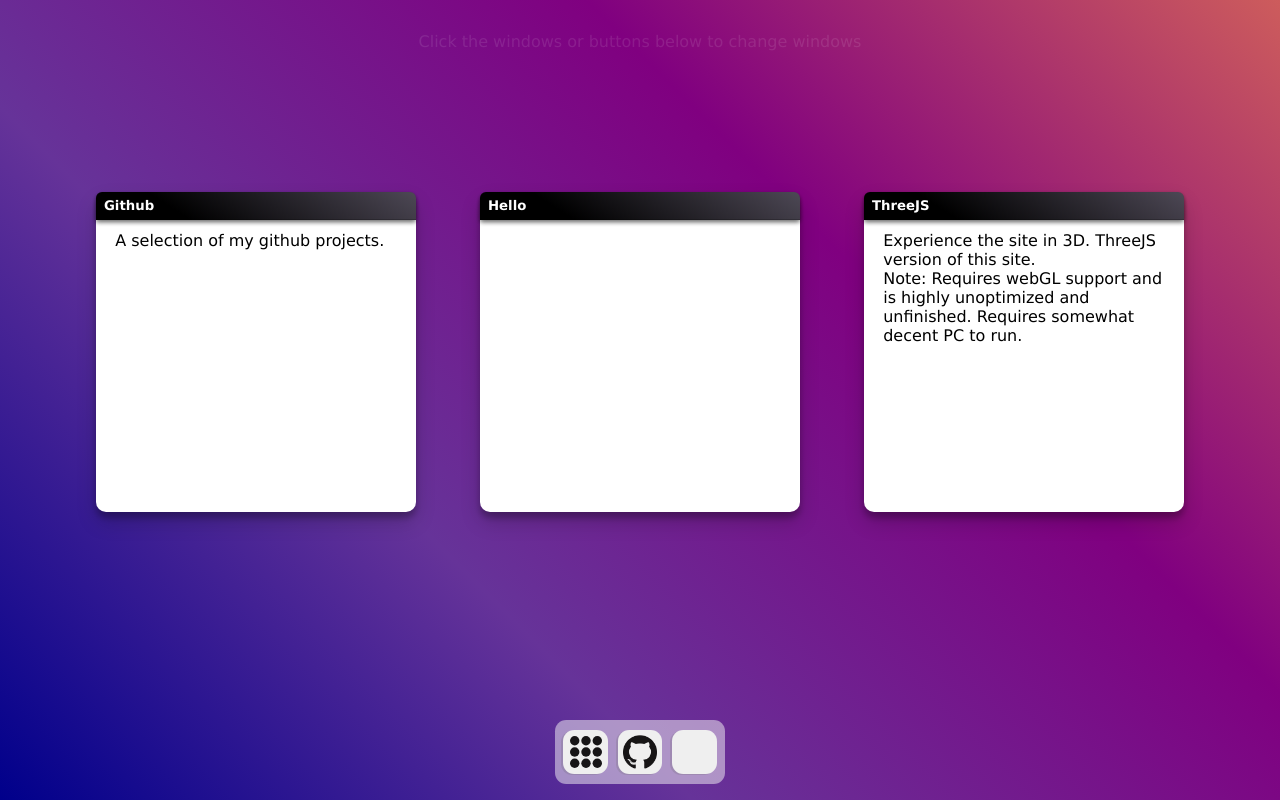
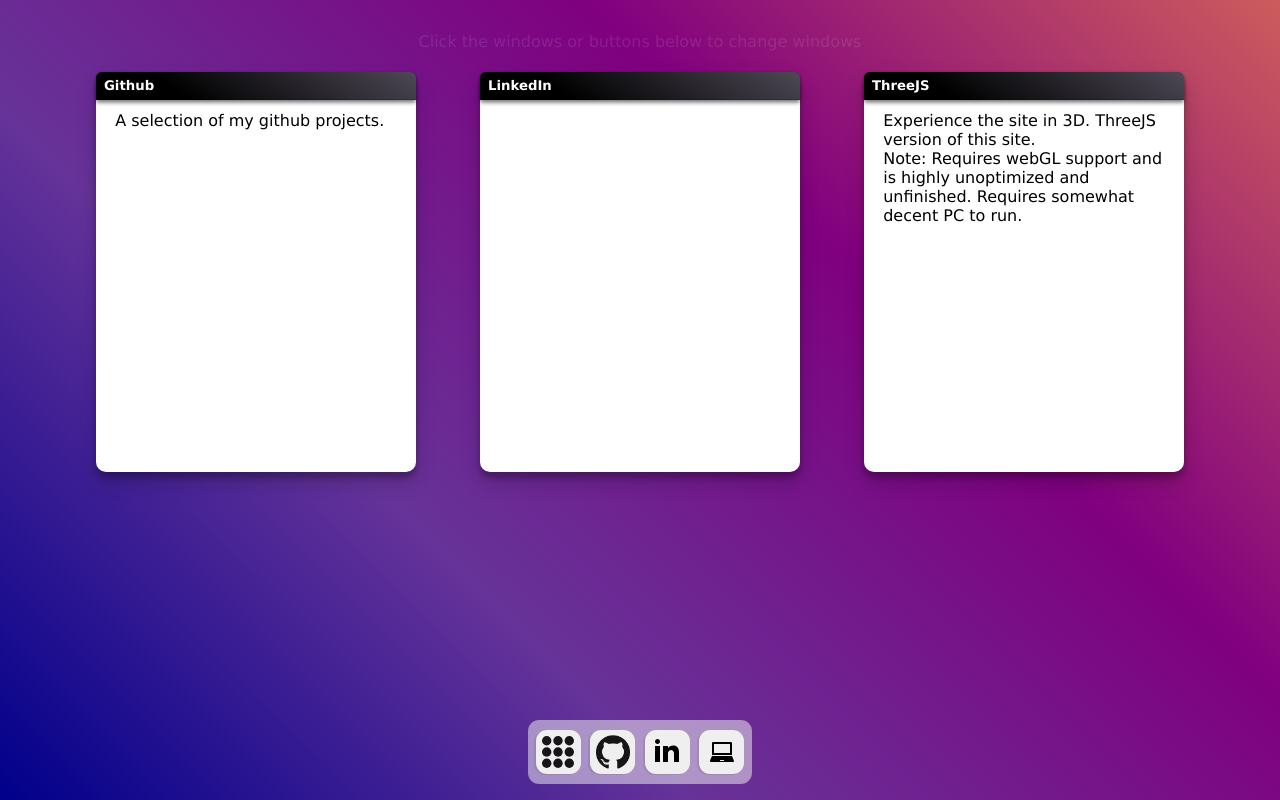
Before and after one commit to G3neraattori/pagestjsportfolio, a website built with Vite: page index.html in a window 1280 px wide. Built offline with nearby package versions, Linux system fonts and the light colour scheme.

Commit message:
Added button functionality, scaling

```diff
--- a/index.html
+++ b/index.html
@@ -12,6 +12,7 @@
     <div id="help" class="fade-out">
       Click the windows or buttons below to change windows
     </div>
+    <div id="windowsContainer">
       <div id="startup1" class="pcwindow" style="display: flex">
         <div class="browserBar">
           <h5 class="browserText">Github</h5>
@@ -20,9 +21,9 @@
             A selection of my github projects.
         </div>
       </div>
-    <div id="startup2" class="pcwindow" style="display: flex">
+      <div id="startup2" class="pcwindow" style="display: flex" onclick="window.open('https://www.linkedin.com/',target='_blank');">
         <div class="browserBar">
-        <h5 class="browserText">Hello</h5>
+          <h5 class="browserText">LinkedIn</h5>
         </div>
         <div class="pcwindowContent">
 
@@ -38,7 +39,7 @@
           Note: Requires webGL support and is highly unoptimized and unfinished. Requires somewhat decent PC to run.
         </div>
       </div>
-
+    </div>
     <div id="gitPortfolio" style="display: none">
       <div class="browserBar">
 <!--        <button id="closeButton" class="gitButton" onclick="showGit()">X</button>-->
@@ -48,7 +49,7 @@
         <h5 class="browserText">Github Portfolio</h5>
       </div>
       <div id="portfolioContent">
-        <div class="gitContainer" onclick="window.open('https://github.com/G3neraattori/KyykkaHaukiBotti',target='_blank');" >
+        <div class="gitContainer" onclick="window.open('https://github.com/G3neraattori/pagestjsportfolio',target='_blank');" >
           <div class="gitCardHeader">
             <p class="gitHeaderText">This site!</p>
             <hr class="gitHr">
@@ -121,7 +122,12 @@
   <div id="taskbar" class="container">
     <button id="menuButton"></button>
     <button id="gitButton" class="gitButton" onclick="showGit()"></button>
-    <button id="meButton"></button>
+    <button id="linkedInButton" onclick="window.open('https://www.linkedin.com/',target='_blank');">
+      <svg xmlns="http://www.w3.org/2000/svg" width="24" height="24" viewBox="0 0 24 24"><path d="M4.98 3.5c0 1.381-1.11 2.5-2.48 2.5s-2.48-1.119-2.48-2.5c0-1.38 1.11-2.5 2.48-2.5s2.48 1.12 2.48 2.5zm.02 4.5h-5v16h5v-16zm7.982 0h-4.968v16h4.969v-8.399c0-4.67 6.029-5.052 6.029 0v8.399h4.988v-10.131c0-7.88-8.922-7.593-11.018-3.714v-2.155z"/></svg>
+    </button>
+    <button id="meButton">
+      <svg id="laptopsvg" xmlns="http://www.w3.org/2000/svg" width="24" height="24" viewBox="0 0 24 24"><path d="M22 3.2c0-.663-.537-1.2-1.2-1.2h-17.6c-.663 0-1.2.537-1.2 1.2v11.8h20v-11.8zm-2 9.8h-16v-9h16v9zm2 3h-20c-.197.372-2 4.582-2 4.998 0 .522.418 1.002 1.002 1.002h21.996c.584 0 1.002-.48 1.002-1.002 0-.416-1.803-4.626-2-4.998zm-12.229 5l.467-1h3.523l.467 1h-4.457z"/></svg>
+    </button>
   </div>
 </footer>
 <script src="/desktop.js"></script>
--- a/main.js
+++ b/main.js
@@ -387,3 +387,4 @@
 
 document.getElementById('arrow-down').addEventListener('click', divClick);
 document.getElementById('meButton').addEventListener('click', start);
+document.getElementById('startup3').addEventListener('click', start);
--- a/public/desktop.js
+++ b/public/desktop.js
@@ -3,6 +3,8 @@
 
 function showGit() {
     if (git.style.display === "none") {
+        document.getElementById("windowsContainer").style.display = "none"
+
         git.style.display = "flex";
         for(let i = 0; i < mainMenu.length; i++){
             mainMenu[i].style.display = "none";
@@ -15,6 +17,7 @@
 function showMenu(){
     if (mainMenu[0].style.display === "none") {
         clearAll()
+        document.getElementById("windowsContainer").style.display = "flex"
         for(let i = 0; i < mainMenu.length; i++){
             mainMenu[i].style.display = "flex";
         }
@@ -28,6 +31,7 @@
     for(let i = 0; i < mainMenu.length; i++){
         mainMenu[i].style.display = "none";
     }
+    document.getElementById("windowsContainer").style.display = "none";
 
 }
 
@@ -40,5 +44,8 @@
 }, false);
 
 
+
+/*Listeners*/
 document.getElementById("menuButton").addEventListener('click', showMenu)
 document.getElementById("closeButton").addEventListener('click', showGit)
+document.getElementById("startup1").addEventListener('click', showGit)
--- a/style.css
+++ b/style.css
@@ -133,7 +133,7 @@
     left: 0;
     color: white;
     text-align: center;
-
+    z-index: -99;
 }
 .fade-out {
     animation: fadeOut ease 8s forwards;
@@ -157,15 +157,28 @@
     flex-direction: column;
     box-shadow: rgba(0, 0, 0, 0.19) 0px 10px 20px, rgba(0, 0, 0, 0.23) 0px 6px 6px;
 }
+#windowsContainer{
+    margin-top: 2.5rem;
+    height: 100%;
+    display: flex;
+    overflow: hidden;
+    min-height: 10px;
+    min-width: 10px;
+ }
+
 .pcwindow{
     border-radius: 10px;
     background: white;
-    height: 20rem;
+    max-width: 30rem;
+    max-height: 25rem;
     width: 20rem;
     margin: 2rem;
     display: flex;
+    min-height: 10px;
+    min-width: 10px;
     flex-direction: column;
     box-shadow: rgba(0, 0, 0, 0.19) 0px 10px 20px, rgba(0, 0, 0, 0.23) 0px 6px 6px;
+    cursor: pointer;
 }
 .pcwindowContent{
     padding: 1rem;
@@ -173,6 +186,7 @@
     padding-left: 1.2rem;
     font-weight: 300;
     text-align: left;
+    overflow: auto;
 
 }
 .browserBar{
@@ -337,7 +351,7 @@
 }
 
 
-#menuButton, #gitButton, #meButton{
+#menuButton, #gitButton, #meButton, #linkedInButton{
     height: 2.8rem;
     width: 2.8rem;
     margin: 0.3rem;
@@ -360,3 +374,9 @@
 #gitButton{
     background-image: url("/GitHub-Mark-120px-plus.png");
 }
+
+#laptopsvg{
+    padding: 0;
+    margin: 0;
+    margin-bottom: -0.15rem;
+}
```
Lines whose indentation alone changed are shown as unchanged.
